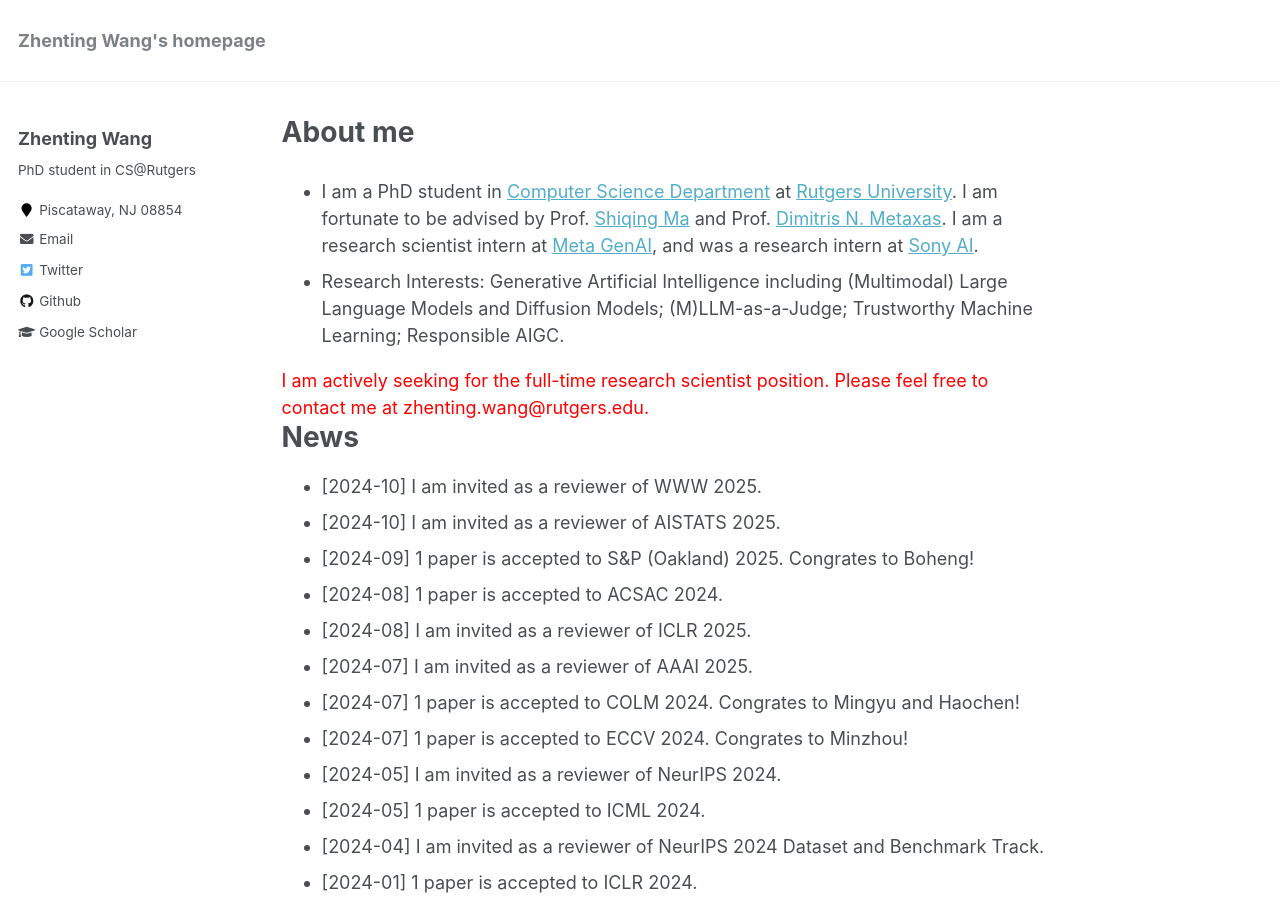
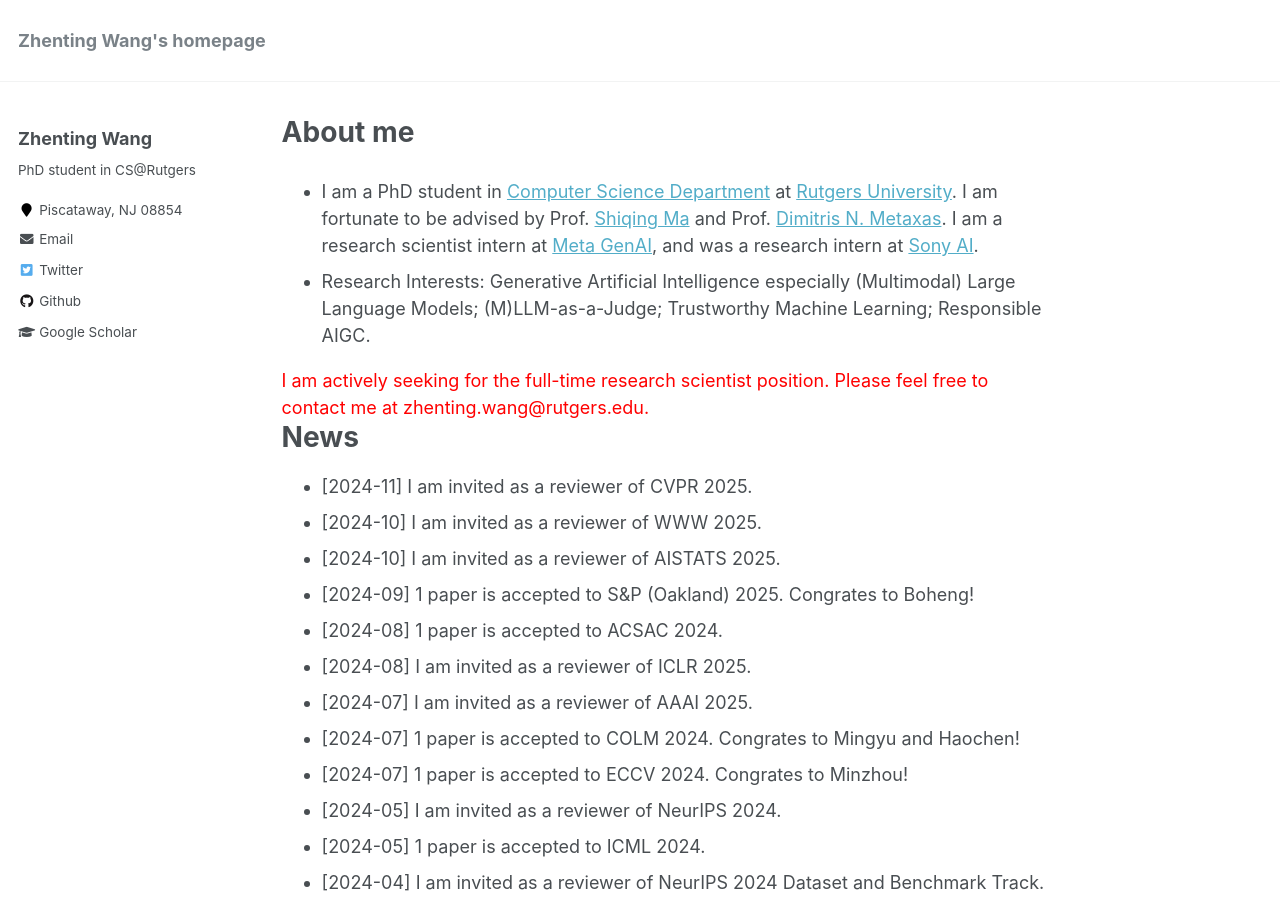
Before and after one commit to ZhentingWang/zhentingwang.github.io, a Jekyll site: the page built from _pages/about.md, in a window 1280 px wide and 900 px high. Built offline with Jekyll 4.4.1, drawn with Linux system fonts in a browser that asks for light colours; some of the changed text lies outside the part shown.

Commit message:
Update about.md

```diff
--- a/_pages/about.md
+++ b/_pages/about.md
@@ -9,12 +9,13 @@ redirect_from:
 ---
 
 * I am a PhD student in [Computer Science Department](https://www.cs.rutgers.edu/) at [Rutgers University](https://www.rutgers.edu/). I am fortunate to be advised by Prof. [Shiqing Ma](https://people.cs.umass.edu/~shiqingma/) and Prof. [Dimitris N. Metaxas](https://people.cs.rutgers.edu/~dnm/). I am a research scientist intern at [Meta GenAI](https://ai.meta.com/), and was a research intern at [Sony AI](https://ai.sony/).
-* Research Interests: Generative Artificial Intelligence including (Multimodal) Large Language Models and Diffusion Models; (M)LLM-as-a-Judge; Trustworthy Machine Learning; Responsible AIGC.
+* Research Interests: Generative Artificial Intelligence especially (Multimodal) Large Language Models; (M)LLM-as-a-Judge; Trustworthy Machine Learning; Responsible AIGC.
 
 <font color='red'> I am actively seeking for the full-time research scientist position. Please feel free to contact me at zhenting.wang@rutgers.edu.</font>
 
 News
 ======
+* [2024-11] I am invited as a reviewer of CVPR 2025.
 * [2024-10] I am invited as a reviewer of WWW 2025.
 * [2024-10] I am invited as a reviewer of AISTATS 2025.
 * [2024-09] 1 paper is accepted to S&P (Oakland) 2025. Congrates to Boheng!
```
Also changed, not shown: other parts of _pages/about.md (+3 -0 lines).
